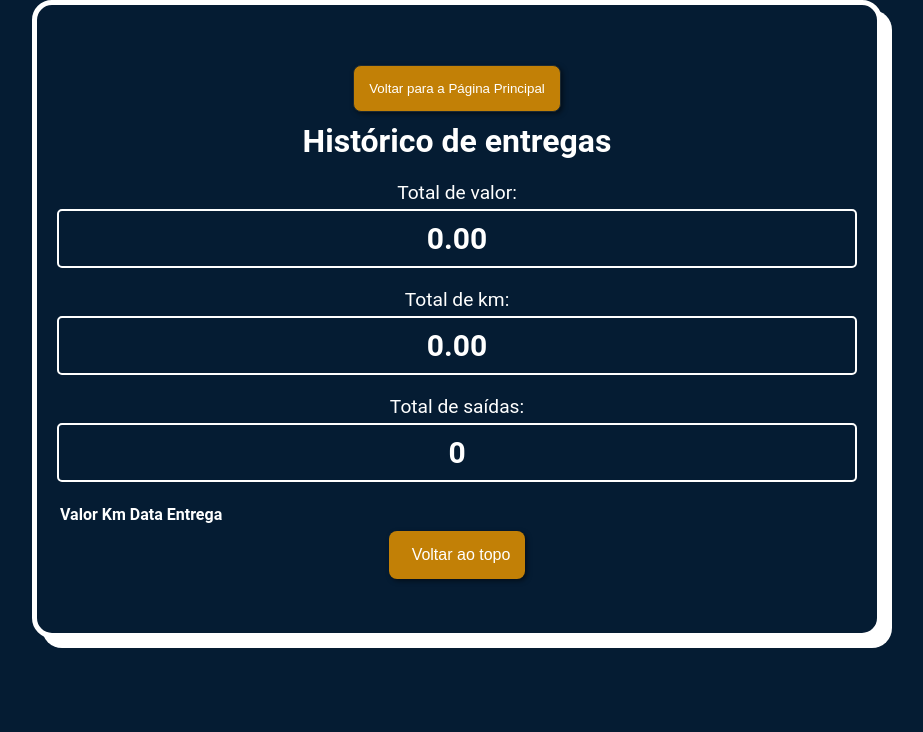
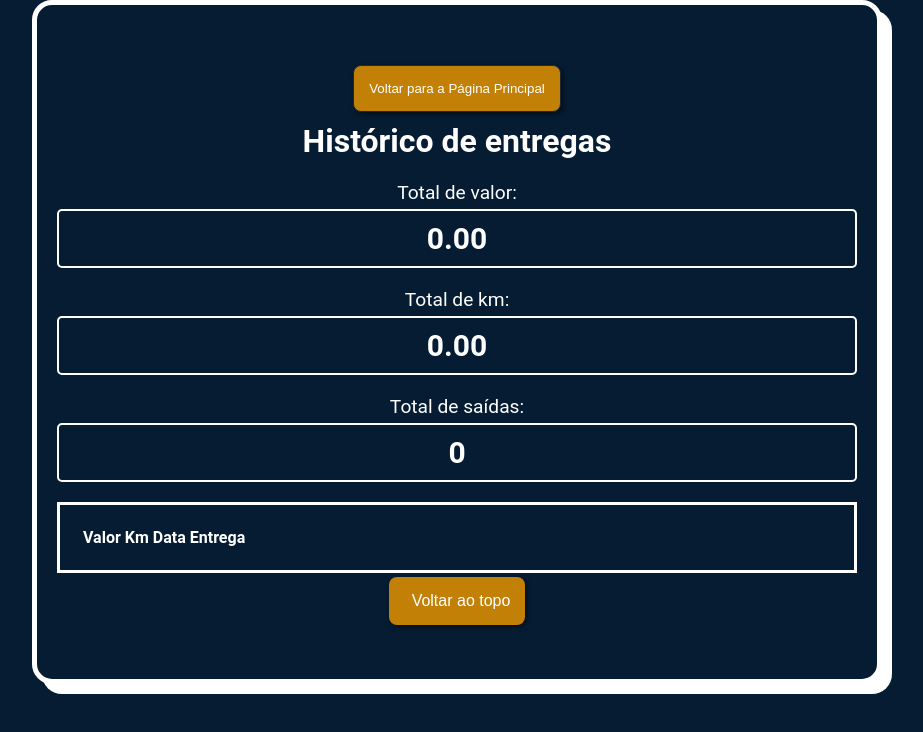
Before and after one commit to OWillMatheuz/meus-valores, a React (Create React App) app: page /historico in a window 1280 px wide. Shown: the top 732 px of the page, without its empty margins (183-1106 px from the left). Built offline with nearby package versions, Linux system fonts and the light colour scheme.

Commit message:
versão 21.0.0

```diff
--- a/src/paginas/historico/Historico.css
+++ b/src/paginas/historico/Historico.css
@@ -183,3 +183,11 @@
   box-shadow: 0 0 0 .2rem white !important;
   border-color: white !important;
 }
+
+.custom-box {
+  border: 3px solid white;
+  padding: 20px;
+}
+.custom-box td {
+  padding: 8px;
+}
--- a/src/paginas/historico/Historico.tsx
+++ b/src/paginas/historico/Historico.tsx
@@ -177,8 +177,8 @@ function Historico() {
           <label htmlFor="total-entregas">Total de saídas: </label>
           <span id="total-entregas">{getTotalEntregas()}</span>
         </div>
-        <div >
-        <table>
+        <div className="custom-box">
+        <table >
           <thead>
             <tr>
               <th>Valor</th>
--- a/src/paginas/home/Home.tsx
+++ b/src/paginas/home/Home.tsx
@@ -149,6 +149,7 @@ function Home(props: {
           </Link>
           <hr />
           <h1>Minhas entregas</h1>
+
           <div className="caixa">
             <h3>
               Valor Total:{" "}
--- a/src/paginas/principal/PaginaPrincipal.tsx
+++ b/src/paginas/principal/PaginaPrincipal.tsx
@@ -15,9 +15,14 @@ function PaginaPrincipal() {
       <div className="container">
         <div className="titulo-container">
           <h1 className="titulo">Salve Motoca!</h1>
-  <img className="icone-money" src="https://media.giphy.com/media/Qze6gDuxZt48U/giphy.gif" alt="dinheiro"></img>
+          <img
+            className="icone-money"
+            src="https://media.giphy.com/media/Qze6gDuxZt48U/giphy.gif"
+            alt="dinheiro"
+          ></img>
         </div>
-        <h2 className="subtitulo">O que você deseja fazer?</h2>
+        <h3>Dinheiro não cai do céu, então marcha !</h3>
+        <h3 className="subtitulo">O que você deseja fazer?</h3>
         <div className="botoes">
           <div className="row">
             <div className="col-md-6">
@@ -62,6 +67,8 @@ function PaginaPrincipal() {
             </div>
           </div>
         </div>
+       <p>© 2023 Copyright: <br /></p>
+       <p>Desenvolvido por Willian Matheus</p>
       </div>
     </>
   );
```
Lines whose indentation alone changed are shown as unchanged.
